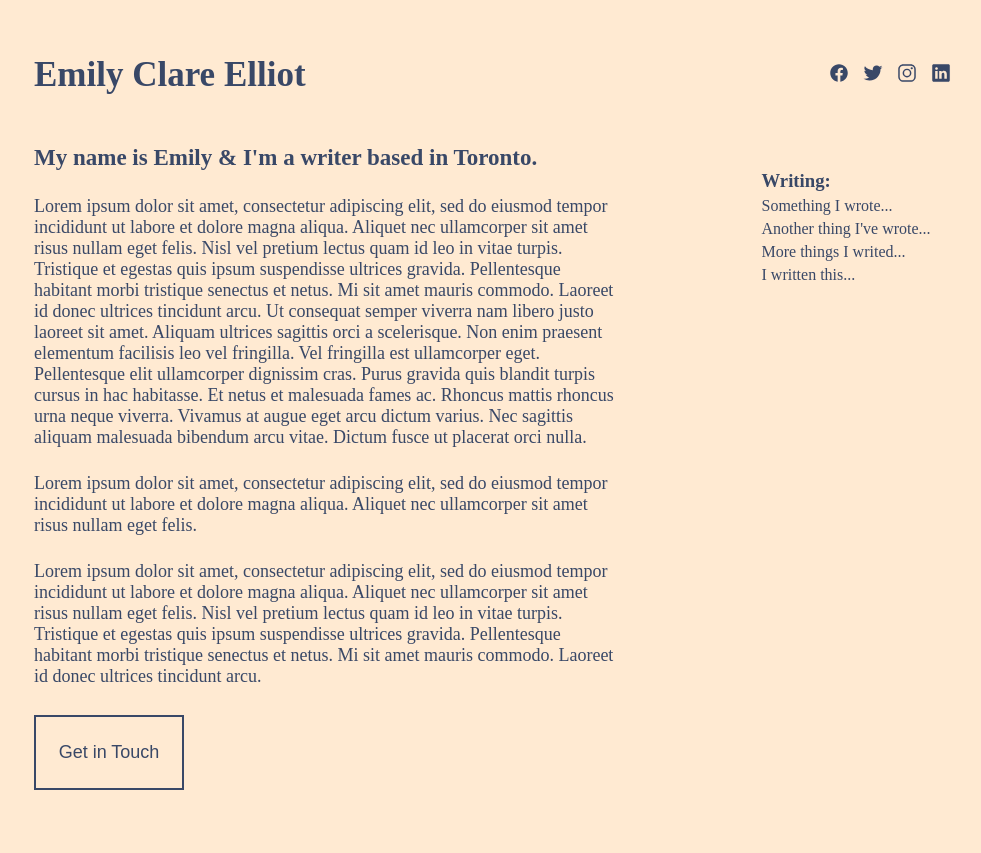
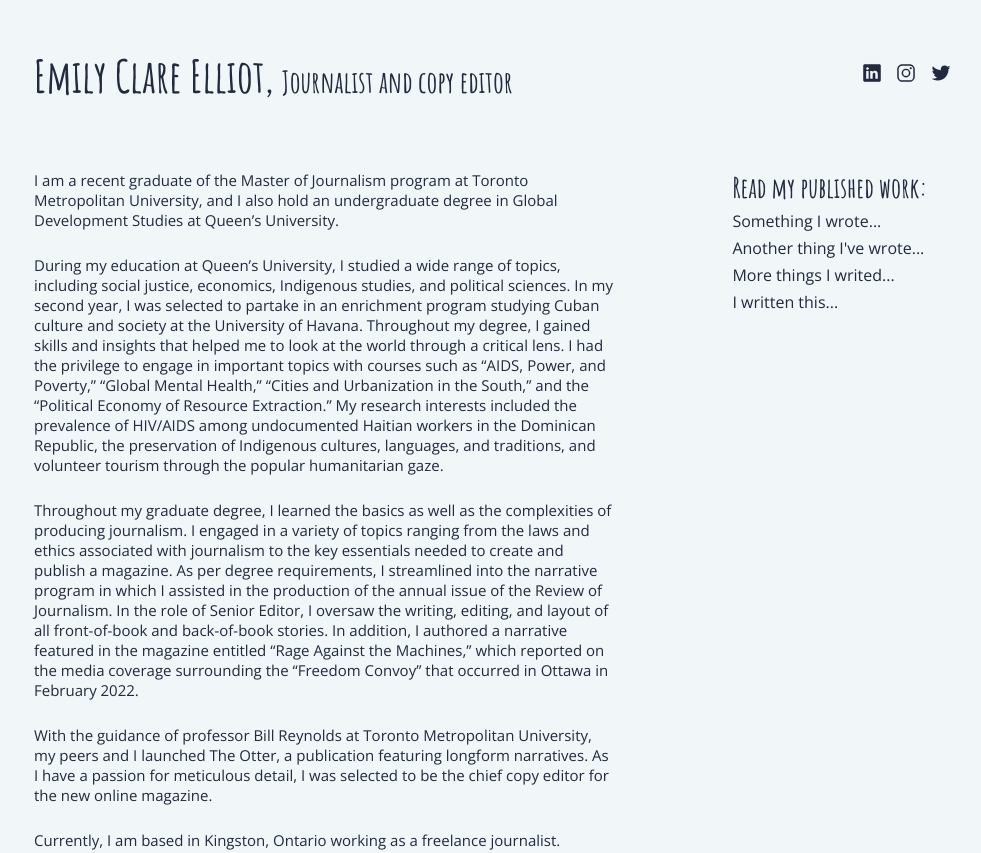
Before and after one commit to BurbankShirtface/EmilyClareElliot, a plain HTML site: page index.html in a window 1280 px wide. Shown: the top 853 px of the page, without its empty margins (121-1102 px from the left). Before the commit the page ends 800 px from the top, so only its background shows below. Drawn offline with nearby package versions, Linux system fonts and the light colour scheme.

Commit message:
font and colour changes

```diff
--- a/index.html
+++ b/index.html
@@ -5,54 +5,83 @@
     <meta http-equiv="X-UA-Compatible" content="IE=edge" />
     <meta name="viewport" content="width=device-width, initial-scale=1.0" />
     <link rel="stylesheet" href="style.css" />
+    <link rel="preconnect" href="https://fonts.googleapis.com" />
+    <link rel="preconnect" href="https://fonts.gstatic.com" crossorigin />
+    <link
+      href="https://fonts.googleapis.com/css2?family=Amatic+SC:wght@400;700&family=Open+Sans:wght@300;400;600&display=swap"
+      rel="stylesheet"
+    />
     <title>Emily Clare Elliot</title>
   </head>
   <body>
     <header>
-      <h1>Emily Clare Elliot</h1>
+      <div class="title-banner">
+        <h1>Emily Clare Elliot, <span>Journalist and copy editor</span></h1>
+      </div>
       <nav>
-        <ion-icon name="logo-facebook"></ion-icon>
-        <ion-icon name="logo-twitter"></ion-icon>
-        <ion-icon name="logo-instagram"></ion-icon>
-        <ion-icon name="logo-linkedin"></ion-icon>
+        <a
+          href="https://ca.linkedin.com/in/emily-clare-elliott-a61a54253"
+          target="_blank"
+        >
+          <ion-icon name="logo-linkedin"></ion-icon
+        ></a>
+        <a href="https://www.instagram.com/eemily74/" target="_blank">
+          <ion-icon name="logo-instagram"></ion-icon
+        ></a>
+        <a href="https://twitter.com/eemily74/media" target="_blank">
+          <ion-icon name="logo-twitter"></ion-icon
+        ></a>
       </nav>
     </header>
     <div class="main-body">
       <div class="about-container">
-        <h2>My name is Emily & I'm a writer based in Toronto.</h2>
         <p>
-          Lorem ipsum dolor sit amet, consectetur adipiscing elit, sed do
-          eiusmod tempor incididunt ut labore et dolore magna aliqua. Aliquet
-          nec ullamcorper sit amet risus nullam eget felis. Nisl vel pretium
-          lectus quam id leo in vitae turpis. Tristique et egestas quis ipsum
-          suspendisse ultrices gravida. Pellentesque habitant morbi tristique
-          senectus et netus. Mi sit amet mauris commodo. Laoreet id donec
-          ultrices tincidunt arcu. Ut consequat semper viverra nam libero justo
-          laoreet sit amet. Aliquam ultrices sagittis orci a scelerisque. Non
-          enim praesent elementum facilisis leo vel fringilla. Vel fringilla est
-          ullamcorper eget. Pellentesque elit ullamcorper dignissim cras. Purus
-          gravida quis blandit turpis cursus in hac habitasse. Et netus et
-          malesuada fames ac. Rhoncus mattis rhoncus urna neque viverra. Vivamus
-          at augue eget arcu dictum varius. Nec sagittis aliquam malesuada
-          bibendum arcu vitae. Dictum fusce ut placerat orci nulla.
+          I am a recent graduate of the Master of Journalism program at Toronto
+          Metropolitan University, and I also hold an undergraduate degree in
+          Global Development Studies at Queen’s University.
         </p>
         <p>
-          Lorem ipsum dolor sit amet, consectetur adipiscing elit, sed do
-          eiusmod tempor incididunt ut labore et dolore magna aliqua. Aliquet
-          nec ullamcorper sit amet risus nullam eget felis.
+          During my education at Queen’s University, I studied a wide range of
+          topics, including social justice, economics, Indigenous studies, and
+          political sciences. In my second year, I was selected to partake in an
+          enrichment program studying Cuban culture and society at the
+          University of Havana. Throughout my degree, I gained skills and
+          insights that helped me to look at the world through a critical lens.
+          I had the privilege to engage in important topics with courses such as
+          “AIDS, Power, and Poverty,” “Global Mental Health,” “Cities and
+          Urbanization in the South,” and the “Political Economy of Resource
+          Extraction.” My research interests included the prevalence of HIV/AIDS
+          among undocumented Haitian workers in the Dominican Republic, the
+          preservation of Indigenous cultures, languages, and traditions, and
+          volunteer tourism through the popular humanitarian gaze.
         </p>
         <p>
-          Lorem ipsum dolor sit amet, consectetur adipiscing elit, sed do
-          eiusmod tempor incididunt ut labore et dolore magna aliqua. Aliquet
-          nec ullamcorper sit amet risus nullam eget felis. Nisl vel pretium
-          lectus quam id leo in vitae turpis. Tristique et egestas quis ipsum
-          suspendisse ultrices gravida. Pellentesque habitant morbi tristique
-          senectus et netus. Mi sit amet mauris commodo. Laoreet id donec
-          ultrices tincidunt arcu.
+          Throughout my graduate degree, I learned the basics as well as the
+          complexities of producing journalism. I engaged in a variety of topics
+          ranging from the laws and ethics associated with journalism to the key
+          essentials needed to create and publish a magazine. As per degree
+          requirements, I streamlined into the narrative program in which I
+          assisted in the production of the annual issue of the Review of
+          Journalism. In the role of Senior Editor, I oversaw the writing,
+          editing, and layout of all front-of-book and back-of-book stories. In
+          addition, I authored a narrative featured in the magazine entitled
+          “Rage Against the Machines,” which reported on the media coverage
+          surrounding the “Freedom Convoy” that occurred in Ottawa in February
+          2022.
+        </p>
+        <p>
+          With the guidance of professor Bill Reynolds at Toronto Metropolitan
+          University, my peers and I launched The Otter, a publication featuring
+          longform narratives. As I have a passion for meticulous detail, I was
+          selected to be the chief copy editor for the new online magazine.
+        </p>
+        <p>
+          Currently, I am based in Kingston, Ontario working as a freelance
+          journalist.
         </p>
       </div>
       <div class="link-container">
-        <h3>Writing:</h3>
+        <h3>Read my published work:</h3>
         <ul>
           <li><a>Something I wrote...</a></li>
           <li><a>Another thing I've wrote...</a></li>
--- a/style.css
+++ b/style.css
@@ -2,8 +2,10 @@
   margin: 0;
   padding: 0;
   box-sizing: border-box;
-  background-color: #ffead2;
-  color: #394867;
+  background-color: #f1f6f9;
+  color: #212a3e;
+
+  font-family: "Open Sans", sans-serif;
 }
 
 body {
@@ -21,9 +23,19 @@ header {
   margin-bottom: 10px;
 }
 
+.title-banner {
+  display: flex;
+  align-items: center;
+}
+
 h1 {
   /* margin: 5%; */
-  font-size: 35px;
+  font-size: 45px;
+  font-family: "Amatic SC", cursive;
+}
+span {
+  font-size: 30px;
+  font-family: "Amatic SC", cursive;
 }
 
 nav {
@@ -42,7 +54,7 @@ ion-icon {
 }
 
 .link-container {
-  margin-left: 15%;
+  margin-left: 12%;
   margin-top: 25px;
 }
 
@@ -59,23 +71,30 @@ li {
 }
 
 h2 {
-  font-size: 23px;
+  font-size: 25px;
+  font-family: "Amatic SC", cursive;
 }
 
 p {
-  font-size: 18px;
+  font-size: 15px;
   margin: 25px 0;
+}
+
+h3 {
+  font-size: 28px;
+  font-family: "Amatic SC", cursive;
 }
 
 footer {
   height: 10vh;
   display: flex;
   align-items: center;
+  padding: 10px;
 }
 
 button {
   width: 150px;
-  height: 75px;
+  height: 100%;
   font-size: 18px;
   border: solid 2px #394867;
 }
```
